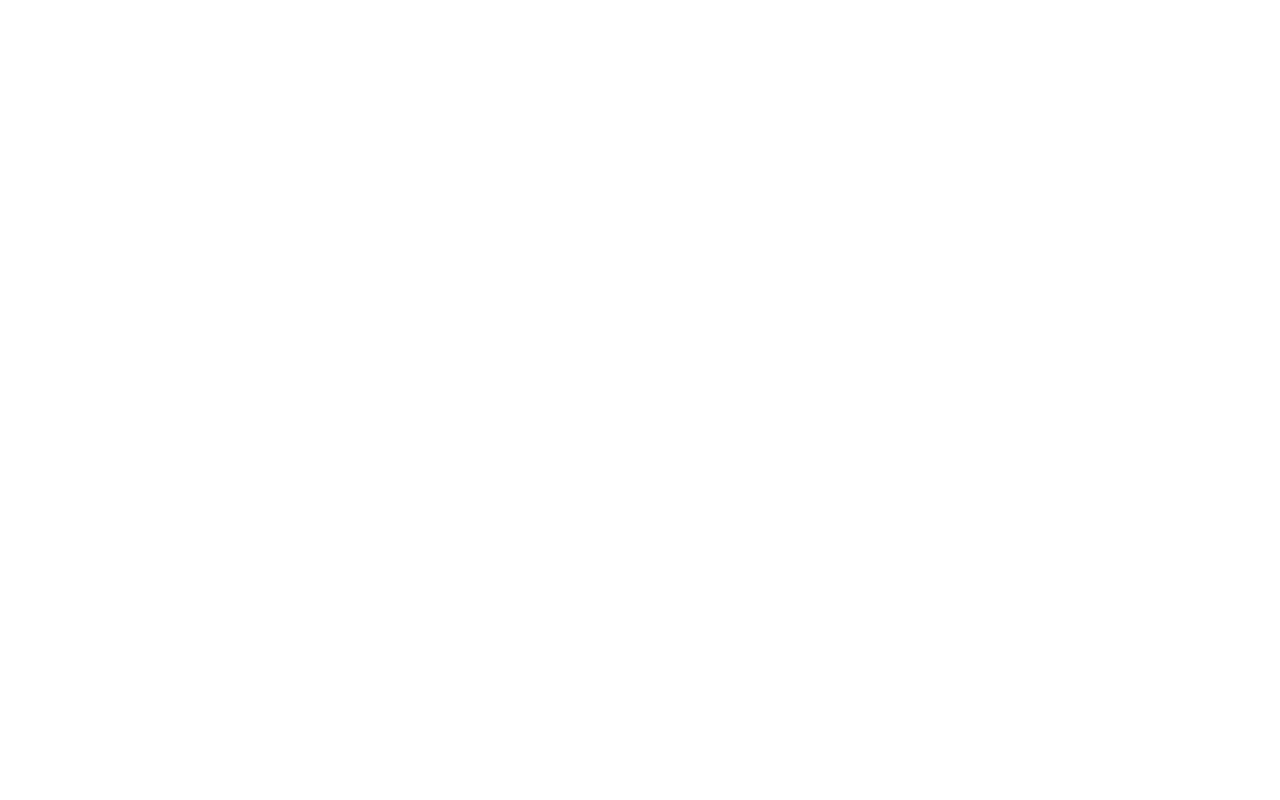
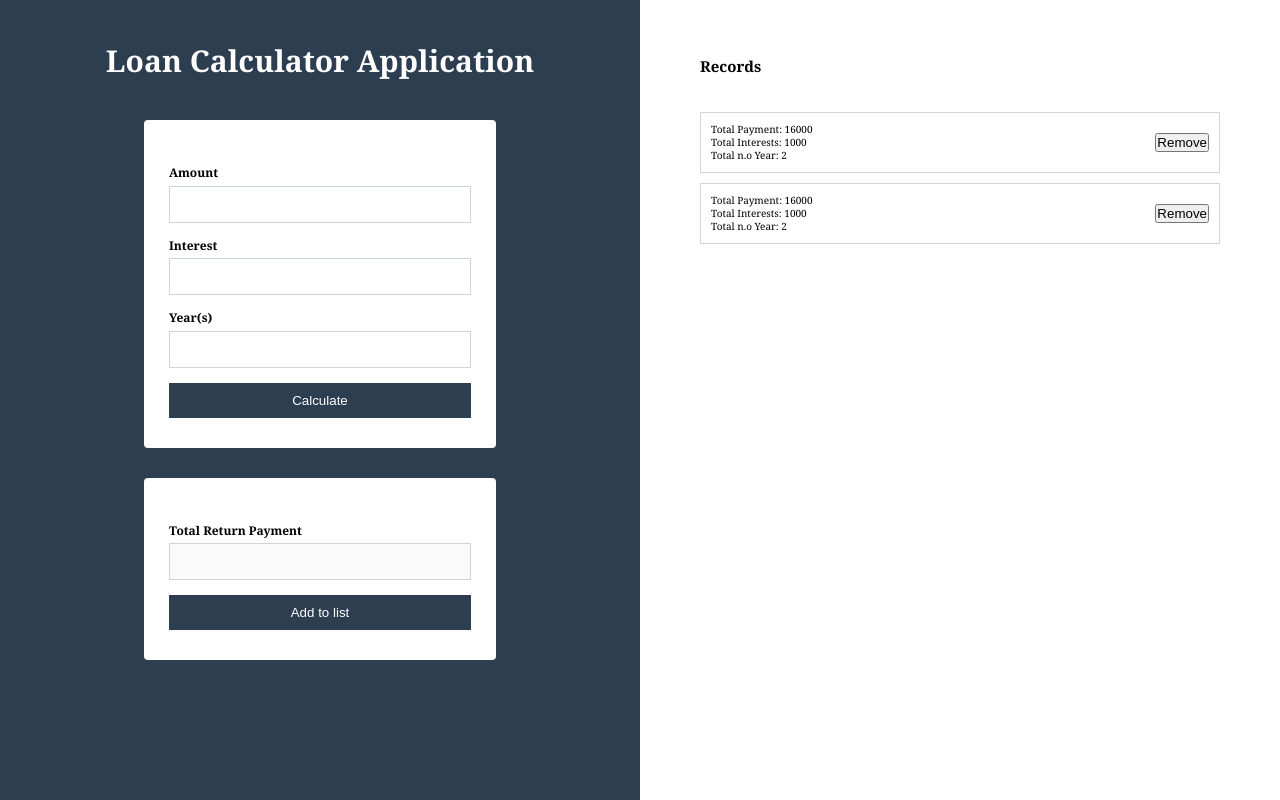
Before and after one commit to Kevin-kirago/Loan-calculator-app, a plain HTML site: page index.html in a window 1280 px wide. Drawn offline with Linux system fonts and the light colour scheme.

Commit message:
UI commit

```diff
--- a/css/styles.css
+++ b/css/styles.css
@@ -0,0 +1,148 @@
+* {
+	margin: 0;
+	padding: 0;
+	box-sizing: border-box;
+}
+
+body {
+	font-family: "Noto serif", serif;
+	font-size: 62.5%;
+	line-height: 1.3;
+}
+
+.container {
+	width: 100%;
+	height: 100vh;
+	display: flex;
+}
+
+.snackbar {
+	position: absolute;
+	top: 0;
+	left: 50%;
+	padding: 15px 30px;
+	color: #fff;
+	z-index: 10;
+	background-color: #3c3b3f;
+	transform: translateX(-50%);
+	-webkit-transform: translateX(-50%);
+	-moz-transform: translateX(-50%);
+	-ms-transform: translateX(-50%);
+	-o-transform: translateX(-50%);
+	border-bottom-left-radius: 4px;
+	border-bottom-right-radius: 4px;
+}
+
+/* ////////////////////////////////////////////////
+   /////////////// left section ///////////////////
+   ////////////////////////////////////////////////
+*/
+
+.left {
+	width: 50%;
+	height: 100%;
+	background-color: #2c3e50;
+}
+
+.heading__container {
+	height: 120px;
+	display: flex;
+	justify-content: center;
+	align-items: center;
+}
+
+.heading {
+	color: #fff;
+	font-size: 30px;
+	font-weight: 700;
+}
+
+.section__form {
+	position: relative;
+	display: flex;
+	justify-content: center;
+	align-items: center;
+	flex-direction: column;
+}
+
+.form {
+	width: 55%;
+	margin-bottom: 30px;
+	padding: 30px 25px;
+	background-color: #fff;
+	border-radius: 4px;
+	-webkit-border-radius: 4px;
+	-moz-border-radius: 4px;
+	-ms-border-radius: 4px;
+	-o-border-radius: 4px;
+}
+
+.form__input-container {
+	position: relative;
+	margin: 15px 0;
+}
+
+.form__label {
+	display: inline-block;
+	margin-bottom: 5px;
+	font-size: 12px;
+	font-weight: 700;
+}
+
+.form__input {
+	display: block;
+	padding: 10px;
+	font-size: 13px;
+	color: #252424;
+	border: 1px solid #ced4da;
+	width: 100%;
+}
+
+.form__input:focus {
+	outline: none;
+	border: 1px solid #2c3e50;
+}
+
+.form__button {
+	display: block;
+	width: 100%;
+	padding: 10px;
+	color: #fff;
+	background-color: #2c3e50;
+	border: none;
+}
+
+.form__button:focus {
+	outline: none;
+}
+
+/* ////////////////////////////////////////////////
+   /////////////// right section //////////////////
+   ////////////////////////////////////////////////
+*/
+
+.right {
+	width: 50%;
+	height: 100%;
+	padding: 50px 60px;
+}
+
+.span-heading {
+	display: inline-block;
+	margin-top: 7px;
+	font-size: 15px;
+	font-weight: 700;
+}
+
+.totals__list {
+	margin-top: 35px;
+}
+
+.record {
+	display: flex;
+	padding: 10px;
+	margin-bottom: 10px;
+	border: 1px solid #ced4da;
+	justify-content: space-between;
+	align-items: center;
+}
--- a/index.html
+++ b/index.html
@@ -15,6 +15,94 @@
 
     <body>
 
+        <div class="container">
+            <div class="left">
+                <div class="heading__container">
+                    <span class="heading">Loan Calculator Application</span>
+                </div>
+
+                <div class="section__form">
+                    <div class="form">
+                        <div class="form__input-container">
+                            <label for="amount" class="form__label">Amount</label>
+                            <input type="number" name="amount" class="form__input" id="amount">
+                        </div>
+                        <div class="form__input-container">
+                            <label for="interest" class="form__label">Interest</label>
+                            <input type="number" name="interest" class="form__input" id="interest">
+                        </div>
+                        <div class="form__input-container">
+                            <label for="years" class="form__label">Year(s)</label>
+                            <input type="number" name="years" class="form__input" id="years">
+                        </div>
+                        <div class="button">
+                            <input type="submit" value="Calculate" class="form__button" id="btn-calculate">
+                        </div>
+                    </div>
+
+                    <div class="form">
+                        <div class="form__input-container">
+                            <label for="return" class="form__label">Total Return Payment</label>
+                            <input type="text" name="return" class="form__input" id="amount" disabled>
+                        </div>
+                        <div class="button">
+                            <input type="submit" value="Add to list" class="form__button" id="btn-add">
+                        </div>
+                    </div>
+                </div>
+            </div>
+            <div class="right">
+
+                <div class="content__holder">
+                    <span class="span-heading">Records</span>
+
+                    <div class="totals__list">
+                        <!-- Book items -->
+                        <div class="record" id="record-0">
+                            <div class="record__content">
+                                <div class="record__payment">
+                                    <span class="record__label">Total Payment:</span>
+                                    16000
+                                </div>
+                                <div class="record__interest">
+                                    <span class="record__label">Total Interests:</span>
+                                    1000
+                                </div>
+                                <div class="record__years">
+                                    <span class="record__label">Total n.o Year:</span>
+                                    2
+                                </div>
+                            </div>
+                            <div class="record__delete">
+                                <button class="record__delete-btn">Remove</button>
+                            </div>
+                        </div>
+
+                        <div class="record" id="record-0">
+                            <div class="record__content">
+                                <div class="record__payment">
+                                    <span class="record__label">Total Payment:</span>
+                                    16000
+                                </div>
+                                <div class="record__interest">
+                                    <span class="record__label">Total Interests:</span>
+                                    1000
+                                </div>
+                                <div class="record__years">
+                                    <span class="record__label">Total n.o Year:</span>
+                                    2
+                                </div>
+                            </div>
+                            <div class="record__delete">
+                                <button class="record__delete-btn">Remove</button>
+                            </div>
+                        </div>
+
+                    </div>
+                </div>
+            </div>
+        </div>
+
         <script src="js/app.js"></script>
     </body>
 
```
